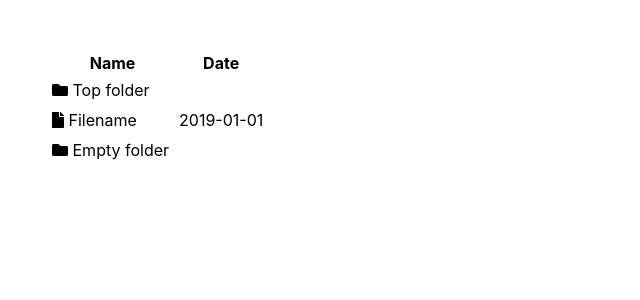
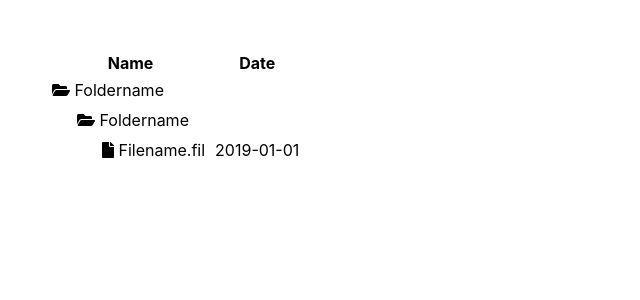
Before and after one commit to MikaelLarsson/react-file-tree, a React (Create React App) app: page / in a window 1280 px wide. Shown: the top 300 px of the page, without its empty margins (0-640 px from the left). Built offline with nearby package versions, Linux system fonts and the light colour scheme.

Commit message:
Hard coded table

```diff
--- a/src/App.js
+++ b/src/App.js
@@ -1,11 +1,11 @@
 import React from 'react';
-import { FontAwesomeIcon } from '@fortawesome/react-fontawesome'
-import { faFolderOpen, faFile, faFolder } from '@fortawesome/free-solid-svg-icons'
-import { TreeTable } from './TreeTable'
+import { FontAwesomeIcon } from '@fortawesome/react-fontawesome';
+import { faFile, faFolderOpen } from '@fortawesome/free-solid-svg-icons';
 
 import './tree-table.css'
 import './App.css';
 
+// eslint-disable-next-line
 const files = [
   {
     name: 'Top folder',
@@ -32,13 +32,9 @@ const files = [
     expanded: false,
     children: []
   }
-]
+];
 
 class App extends React.Component {
-  constructor() {
-    super();
-    this.state = { files };
-  }
   render() {
     return (
       <div className="App">
@@ -49,44 +45,28 @@ class App extends React.Component {
               <th>Date</th>
             </tr>
           </thead>
-          <TreeTable treeNode={this.folderRow} leafNode={this.fileRow} nodes={files} />
+          <tbody>
+            <tr className={`level-0`}>
+              <td>
+                <FontAwesomeIcon icon={ faFolderOpen } /> Foldername
+              </td>
+              <td></td>
+            </tr>
+            <tr className={`level-1`}>
+              <td>
+                <FontAwesomeIcon icon={ faFolderOpen } /> Foldername
+              </td>
+              <td></td>
+            </tr>
+            <tr className={`level-2`}>
+              <td><FontAwesomeIcon icon={faFile} /> Filename.fil</td>
+              <td>2019-01-01</td>
+            </tr>
+          </tbody>
         </table>
       </div>
     );
   }
-
-  clickHandler = clickedNode => {
-    const updatedFiles = this.expandContractNode(clickedNode, this.state.files);
-    this.setState({ files: updatedFiles });
-  }
-
-  expandContractNode = (findNode, nodesList) => nodesList.map(currentNode => {
-    if (currentNode === findNode && currentNode.children) {
-      currentNode.expanded = !currentNode.expanded;
-    } else if (currentNode.children) {
-      this.expandContractNode(findNode, currentNode.children);
-    }
-    return currentNode;
-  });
-
-  folderRow = (node, key, level) => (
-    <tr className={`level-${level}`} key={key}>
-      <td>
-        <FontAwesomeIcon
-          icon={node.expanded ? faFolderOpen : faFolder }
-          onClick={this.clickHandler.bind(null, node)}
-        /> { node.name }
-      </td>
-      <td></td>
-    </tr>
-  );
-
-  fileRow = (node, key, level) => (
-    <tr className={`level-${level}`} key={key}>
-      <td><FontAwesomeIcon icon={faFile} /> { node.name }</td>
-      <td>{ node.date }</td>
-    </tr>
-  );
 }
 
 export default App;
```
